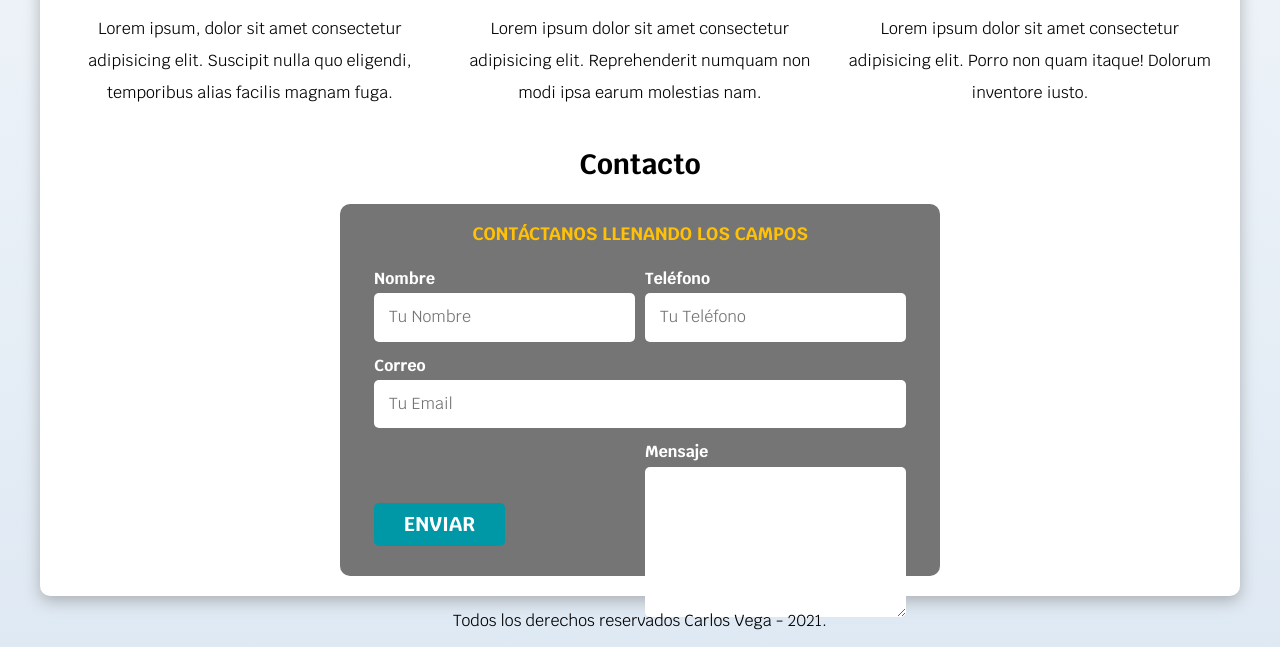
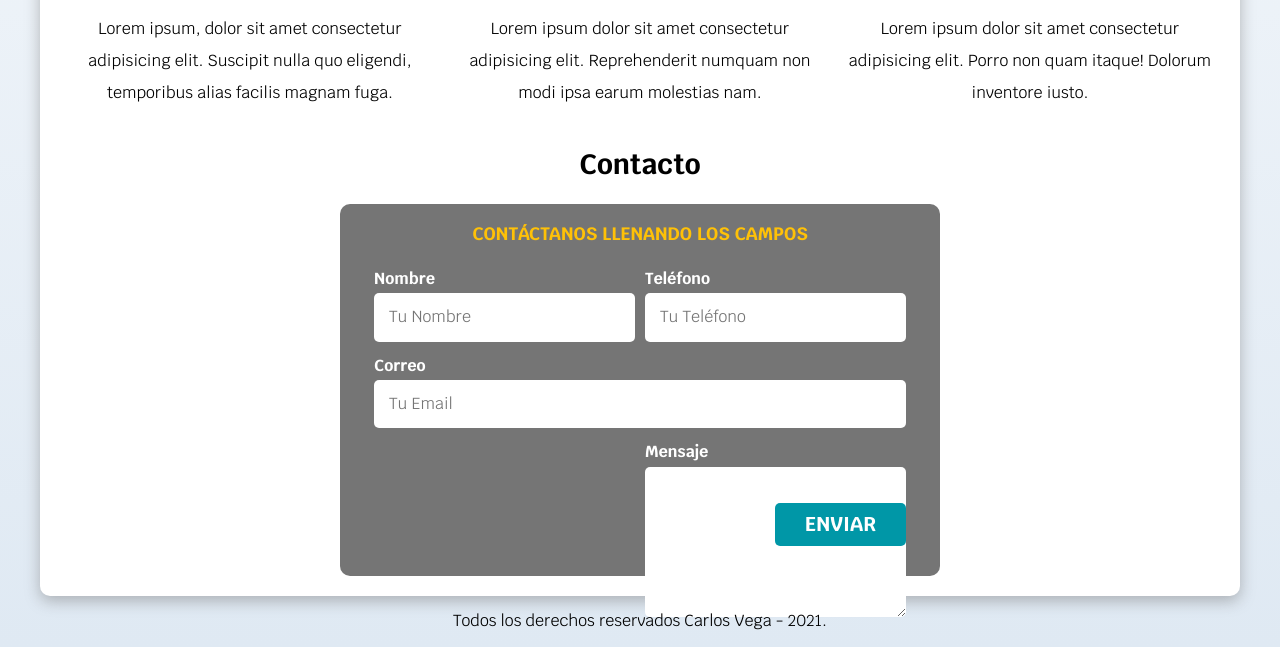
Before and after one commit to vega3071/Freelancer-Inicio, a plain HTML site: page freelancer_inicio/index.html in a window 1280 px wide. Shown: the part 916-1563 px from the top of the page. Drawn offline with Linux system fonts and the light colour scheme.

Commit message:
Update style.css

```diff
--- a/freelancer_inicio/css/style.css
+++ b/freelancer_inicio/css/style.css
@@ -102,7 +102,7 @@ h1,h2,h3 {
     display: flex;
 }
 
-.alinear-izquierda {
+.alinear-derecha {
     justify-content: flex-end;
 }
 
```
